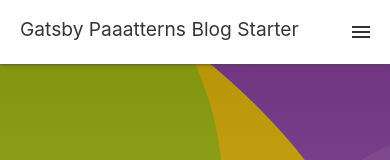
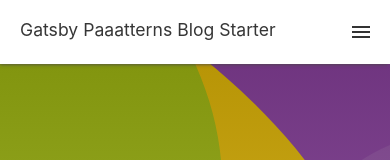
Before and after one commit to etuned/gatsby-paaatterns-blog-starter, a Gatsby site: page / in a window 390 px wide. Shown: the top 160 px of the page. Built offline with nearby package versions, Linux system fonts and the light colour scheme; Gatsby itself is replaced by a stand-in of ours.

Commit message:
mobile breakpoint navbar title fixed

```diff
--- a/src/assets/scss/global.scss
+++ b/src/assets/scss/global.scss
@@ -114,8 +114,8 @@ a {
 .header .logo {
   display: block;
   float: left;
-  font-size: 1.2em;
-  padding: 15px 20px 0 20px;
+  font-size: 1.1em;
+  padding: 17px 0 20px 20px;
   text-decoration: none;
 }
 
```
